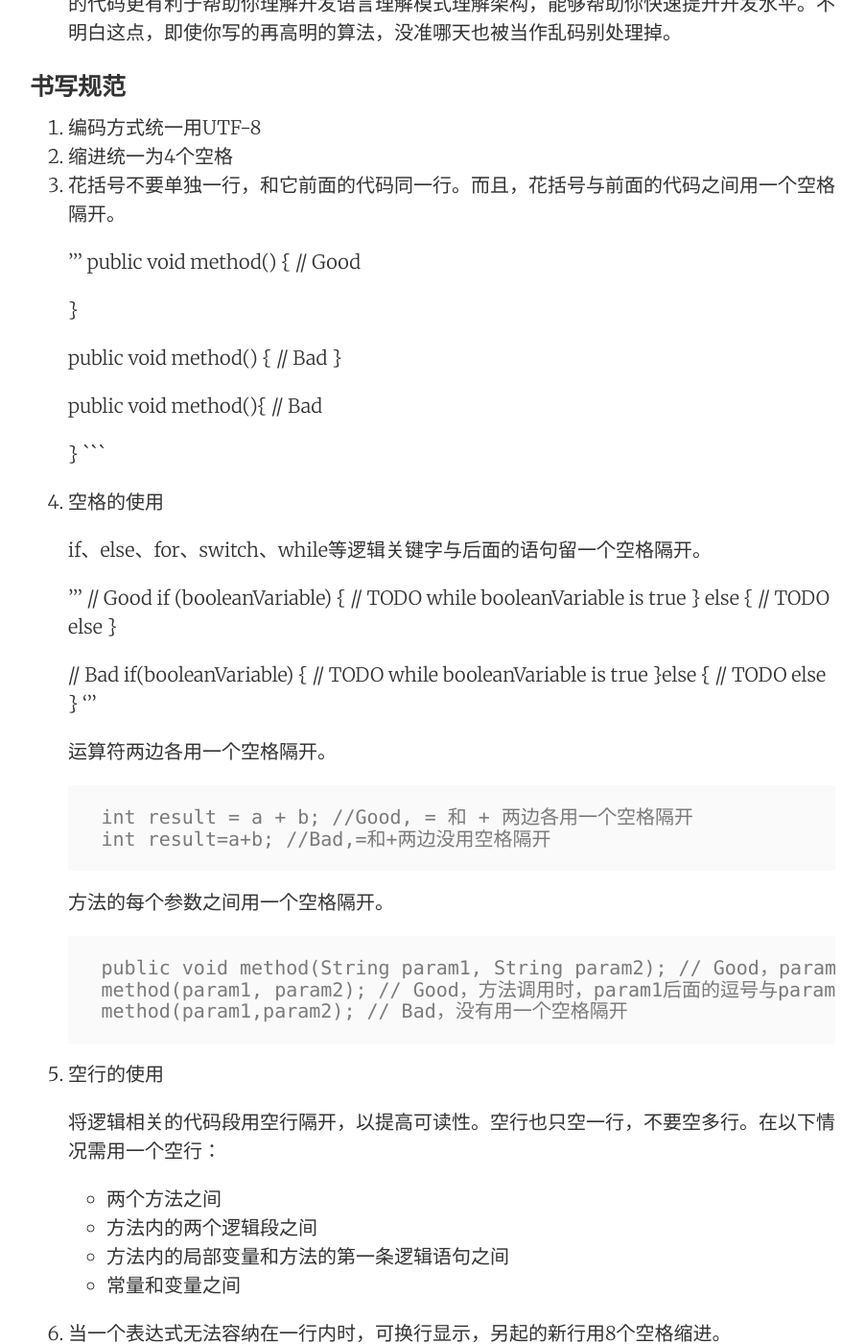
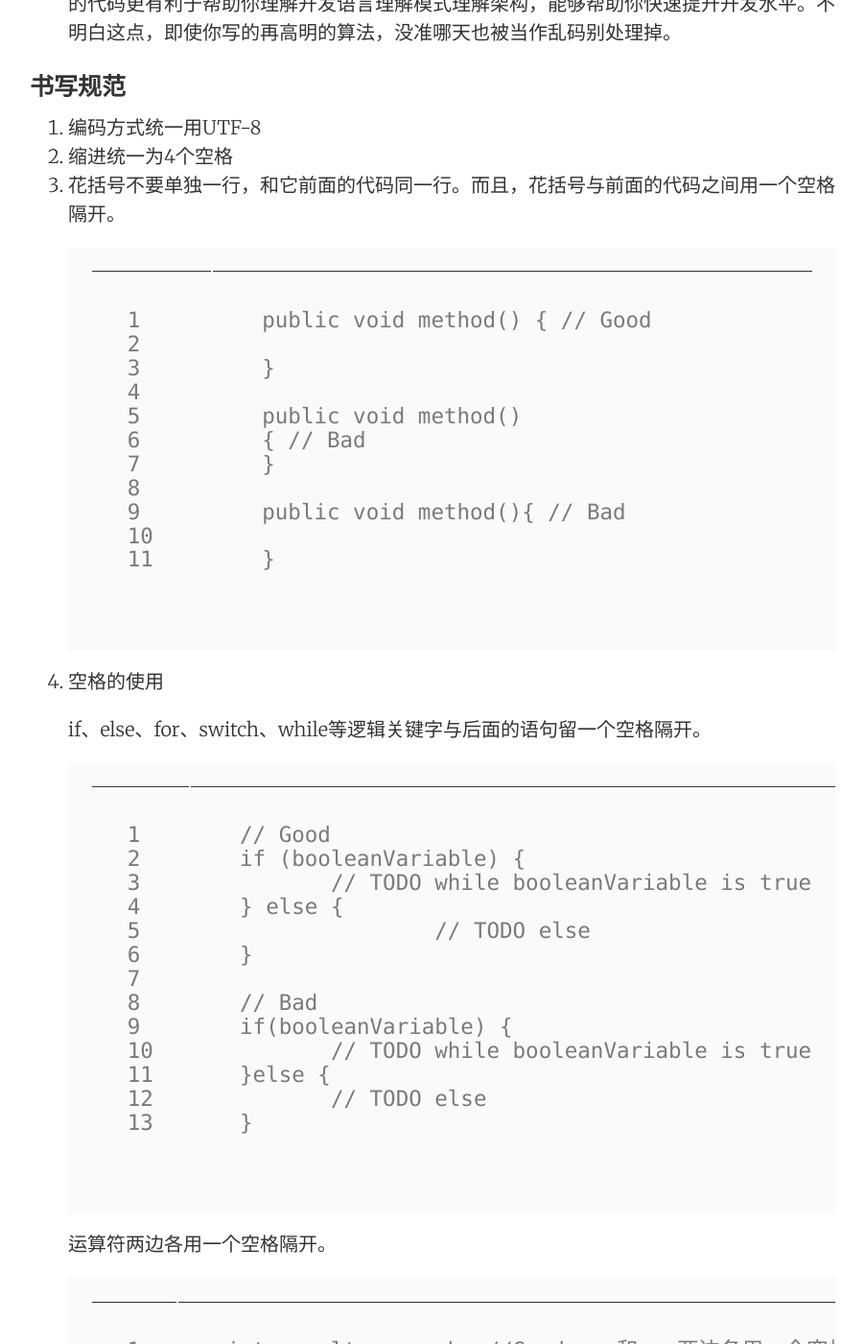
Before and after one commit to am-faith/am_faith.github.io, a Jekyll site: the page built from _posts/2014-07-08-Android开发规范.md, in a window 1280 px wide and 1400 px high, scrolled down 1890 px. Shown: the whole window at 96% size, without its empty margins (189-1091 px from the left). Built offline with Jekyll 4.4.1, drawn with Linux system fonts in a browser that asks for light colours; some of the changed lines change nothing that is shown; some of the changed text lies outside the part shown.

Commit message:
201610111808

````diff
--- a/_config.yml
+++ b/_config.yml
@@ -112,6 +112,17 @@ text:
 
 # Build settings
 markdown:     kramdown
+kramdown:
+  input: GFM
+  extensions:
+    - autolink
+    - footnotes
+    - smart
+  use_coderay: true
+  syntax_highlighter: rouge
+  coderay:
+    coderay_line_numbers:  nil
+
 redcarpet:
   extensions: ['smart', 'tables', 'with_toc_data']
 permalink:    pretty
--- a/_posts/2014-07-08-Android开发规范.md
+++ b/_posts/2014-07-08-Android开发规范.md
@@ -37,7 +37,7 @@ categories: android 开发规范
 2. 缩进统一为4个空格
 3. 花括号不要单独一行，和它前面的代码同一行。而且，花括号与前面的代码之间用一个空格隔开。
 
-	'''
+	```
 	public void method() { // Good
 
 	}
@@ -55,7 +55,7 @@ categories: android 开发规范
 
 	if、else、for、switch、while等逻辑关键字与后面的语句留一个空格隔开。
 
-	'''
+	```
 	// Good
 	if (booleanVariable) {
     	// TODO while booleanVariable is true
@@ -69,7 +69,7 @@ categories: android 开发规范
 	}else {
     	// TODO else
 	}
-	'''
+	```
 
 	运算符两边各用一个空格隔开。
 
````
